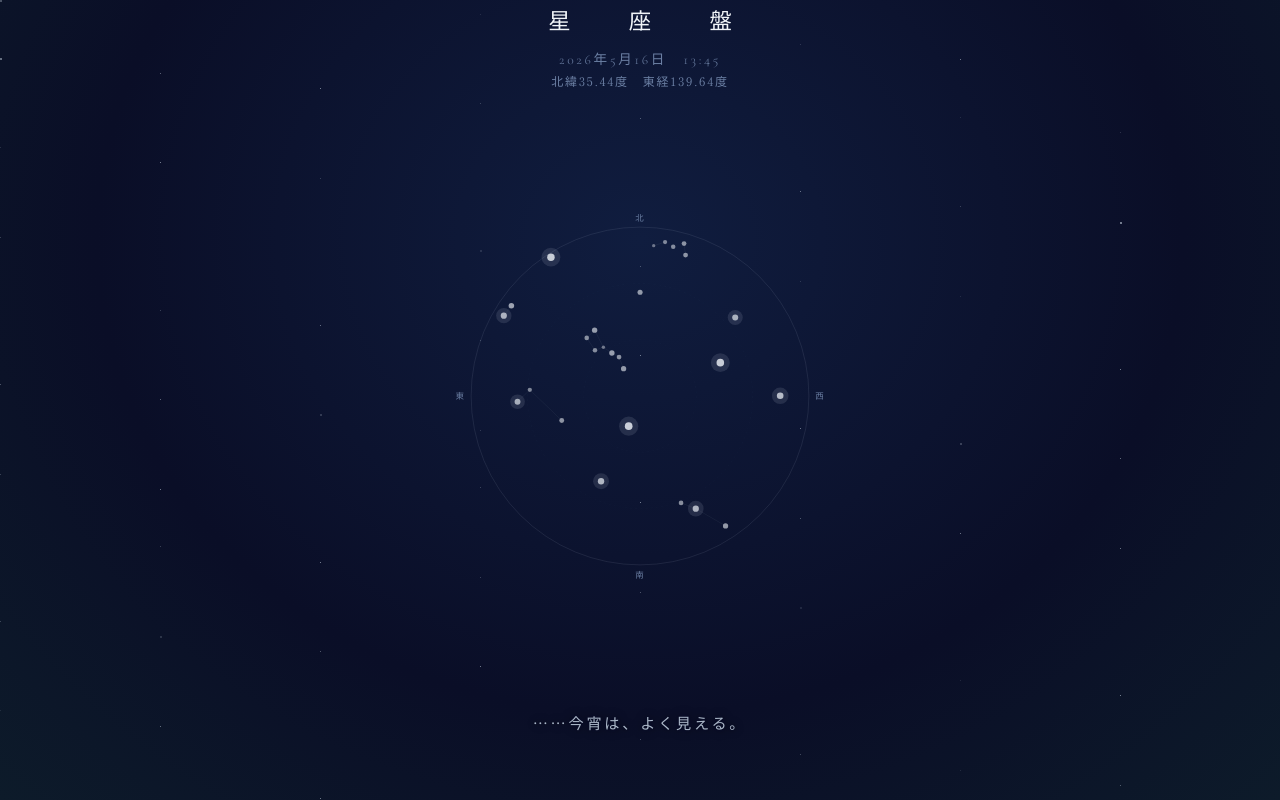
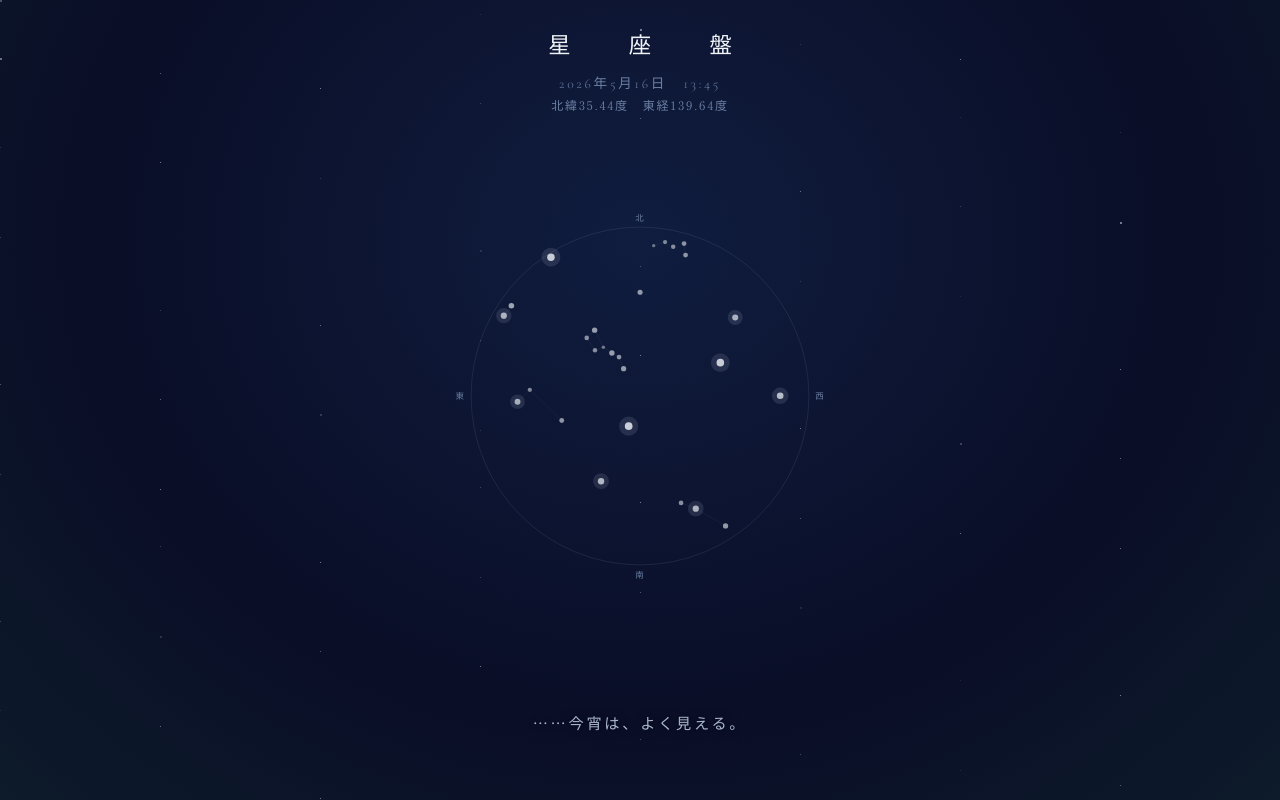
Before and after one commit to awa-kuri/friendly-octo-funicular, a plain HTML site: page index.html in a window 1280 px wide. Drawn offline with nearby package versions, Linux system fonts and the light colour scheme.

Commit message:
Add files via upload

```diff
--- a/index.html
+++ b/index.html
@@ -21,11 +21,13 @@
 
 <style>
   /* ============ Reset / Base ============ */
+  /* ============ Reset / Base ============ */
   *, *::before, *::after { box-sizing: border-box; margin: 0; padding: 0; }
   html, body {
-  margin: 0;
     width: 100%;
-  min-height: 100%;
+    height: 100%;
+    min-height: 100dvh;
+    overflow: hidden;
     overscroll-behavior: none;
     -webkit-tap-highlight-color: transparent;
     -webkit-user-select: none;
@@ -49,15 +51,7 @@
   }
 
   body {
-  min-height: 100dvh;
-  background:
-    radial-gradient(
-      ellipse at 50% 30%,
-      var(--bg-mid) 0%,
-      var(--bg-deep) 60%,
-      var(--bg-low) 100%
-    );
-
+    background-color: var(--bg-low);
     color: var(--text-main);
     font-family: 'Shippori Mincho', 'Hiragino Mincho ProN', 'Yu Mincho', serif;
     font-weight: 400;
@@ -65,23 +59,23 @@ body {
     letter-spacing: 0.05em;
     position: relative;
   }
-
-html {
-  overflow: hidden;
-}
-
-body {
-  overflow: auto;
+  body::before {
+    content: '';
+    position: fixed;
+    inset: 0;
+    z-index: -1;
+    background: radial-gradient(ellipse at 50% 30%, var(--bg-mid) 0%, var(--bg-deep) 60%, var(--bg-low) 100%);
   }
 
   #app {
     position: relative;
     width: 100%;
-  min-height: 100dvh;
-  padding-top: env(safe-area-inset-top);
-  padding-bottom: env(safe-area-inset-bottom);
+    height: 100%;
+    height: 100dvh;
+    padding: calc(env(safe-area-inset-top) + 1.5rem) 1rem calc(env(safe-area-inset-bottom) + 1rem);
     display: flex;
     flex-direction: column;
+    align-items: center;
   }
 
   /* ============ 背景：装飾用の星々 ============ */
```
Lines whose indentation alone changed are shown as unchanged.
